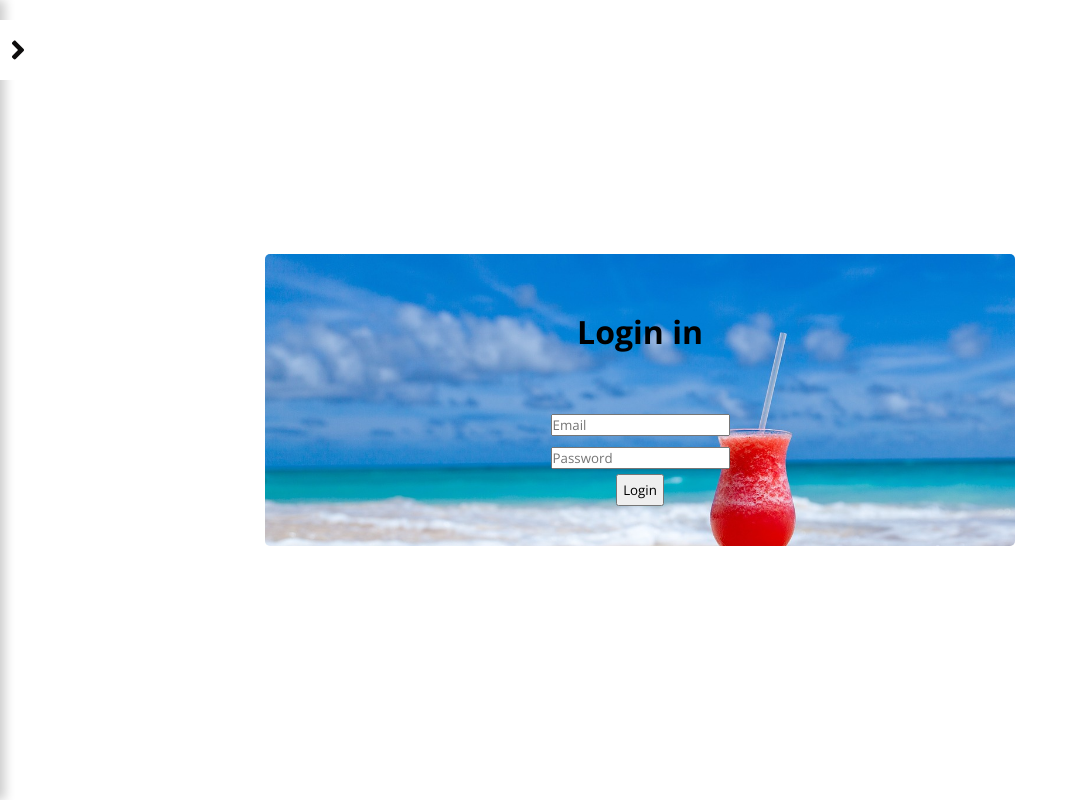
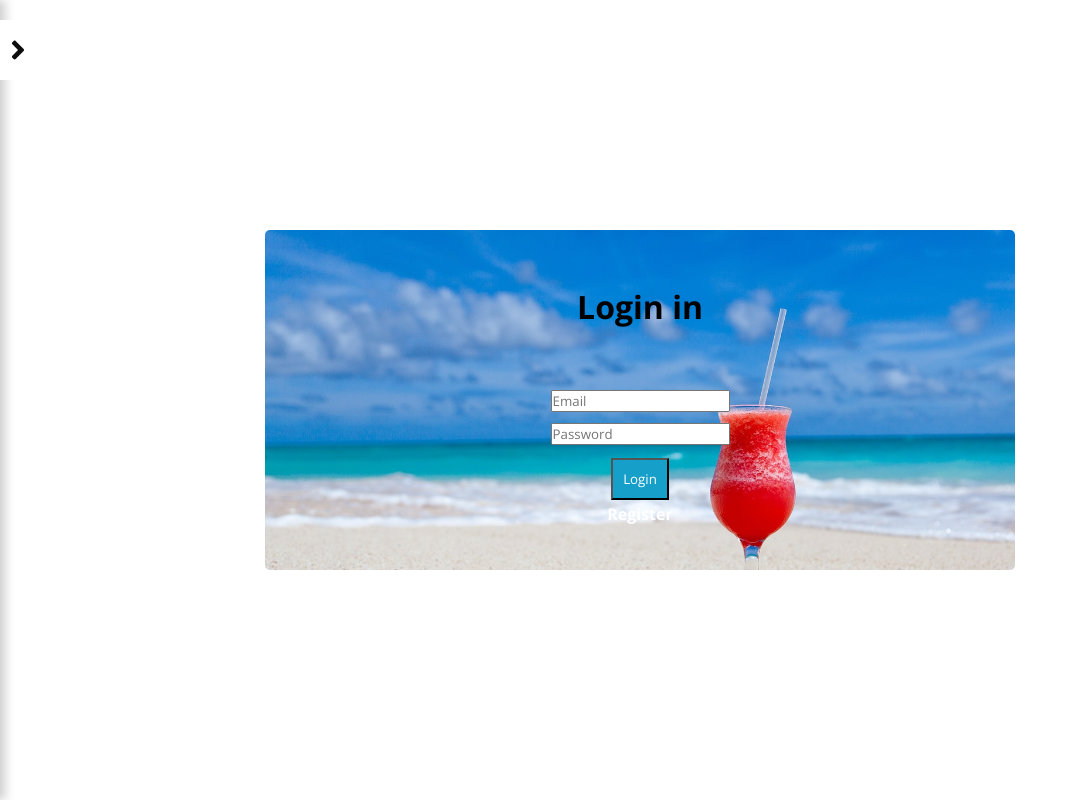
Before and after one commit to Flunavgt/oceans_and_trails_frontend, a React (Vite) app: page /signin in a window 1280 px wide. Shown: the whole page, without its empty margins (0-1078 px from the left). Built offline with nearby package versions, Linux system fonts and the light colour scheme; no server answers.

Commit message:
Update routes to signup form

```diff
--- a/src/components/Navbar/Navbar.jsx
+++ b/src/components/Navbar/Navbar.jsx
@@ -5,7 +5,6 @@ import {
   FaChartBar,
   FaThLarge,
   FaShoppingCart,
-  FaCog,
   FaSignOutAlt,
   FaBars,
 } from "react-icons/fa";
@@ -63,38 +62,34 @@ function Navbar({ visible, show }) {
             ) : (
               ""
             )}
-            {/* <NavLink to="/tour" className="nav-link">
+            <NavLink to="/tour" className="nav-link">
               <FaChartBar size={ICON_SIZE} />
               <span>Tour </span>
             </NavLink>
             <NavLink to="/reservation" className="nav-link">
               <FaShoppingCart size={ICON_SIZE} />
               <span>Reservation</span>
-            </NavLink> */}
-            <NavLink to="/signin" className="nav-link">
-              <FaShoppingCart size={ICON_SIZE} />
-              <span>Sign In</span>
-            </NavLink>
-            <NavLink to="/signup" className="nav-link">
-              <FaShoppingCart size={ICON_SIZE} />
-              <span>Sign Up</span>
-            </NavLink>
-            <NavLink to="/logout" className="nav-link">
-              <FaShoppingCart size={ICON_SIZE} />
-              <span>Logout</span>
             </NavLink>
           </div>
         </div>
 
         <div className="links">
-          <NavLink to="/settings" className="nav-link">
-            <FaCog size={ICON_SIZE} />
-            <span>Profile</span>
+          <NavLink to="/signup" className="nav-link">
+            <FaSignOutAlt size={ICON_SIZE} />
+            <span>
+              <button className="logout" type="submit">
+                Sign Up
+              </button>
+            </span>
           </NavLink>
 
           <NavLink to="/Sign-out" className="nav-link">
             <FaSignOutAlt size={ICON_SIZE} />
-            <span><button className="logout" type="submit" onClick={handleLogout}>Logout</button></span>
+            <span>
+              <button className="logout" type="submit" onClick={handleLogout}>
+                Logout
+              </button>
+            </span>
           </NavLink>
         </div>
       </nav>
--- a/src/components/auth/Login.jsx
+++ b/src/components/auth/Login.jsx
@@ -48,7 +48,13 @@ const Login = () => {
                     className="form__input"
                   />
                 </div>
-                <input type="submit" value="Login" />
+                <div className="footer">
+                  <input type="submit" value="Login" className="register-btn" />
+                  <br />
+                  <a href="/signup" className="register-link">
+                    Register
+                  </a>
+                </div>
               </div>
             </div>
           </div>
--- a/src/components/setAuthToken().jsx
+++ b/src/components/setAuthToken().jsx
@@ -3,6 +3,7 @@ import axios from 'axios';
 export const setAuthToken = token => {
    if (token) {
        axios.defaults.headers.common["Authorization"] = `Bearer ${token}`;
+
    }
    else
        delete axios.defaults.headers.common["Authorization"];
```
